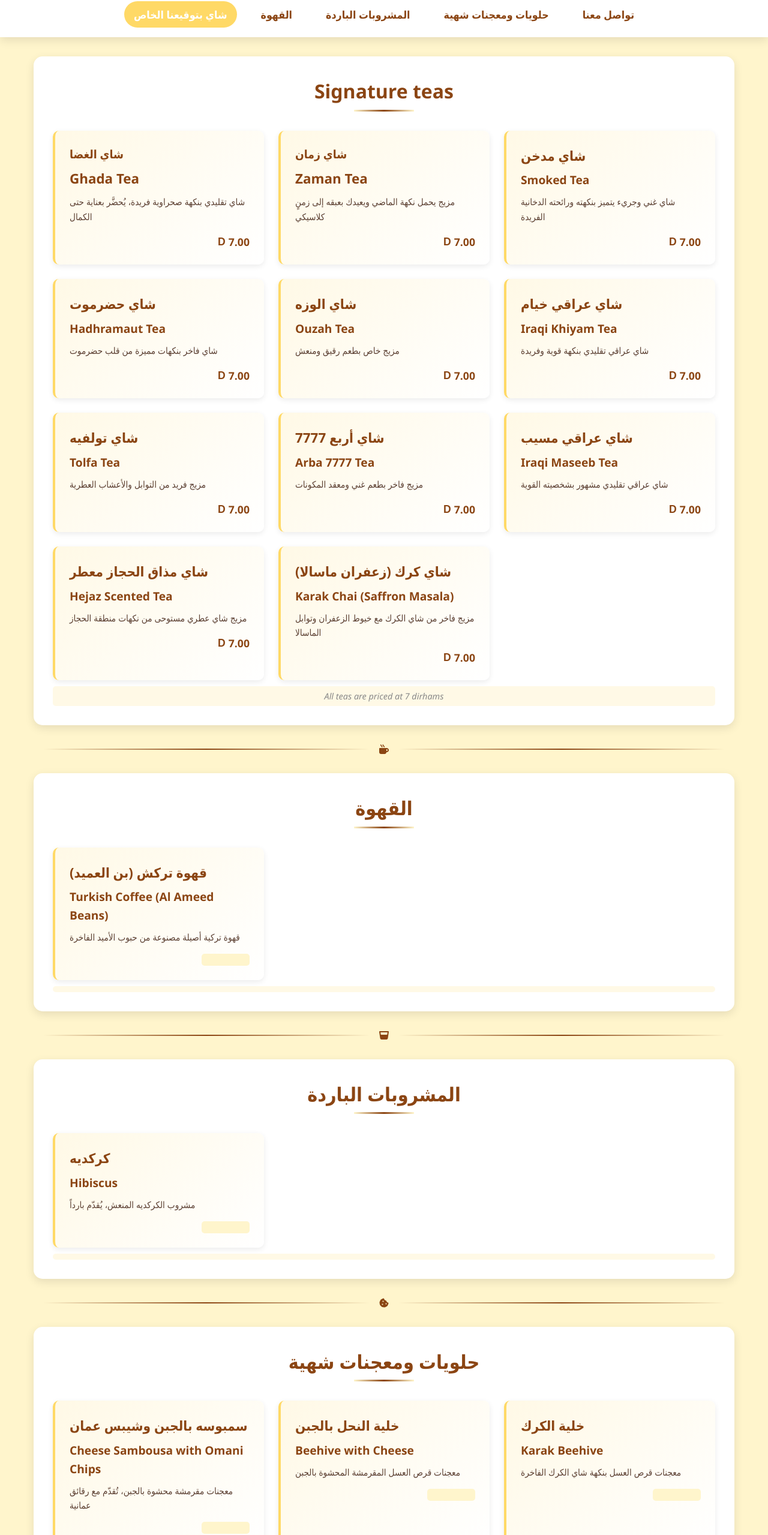
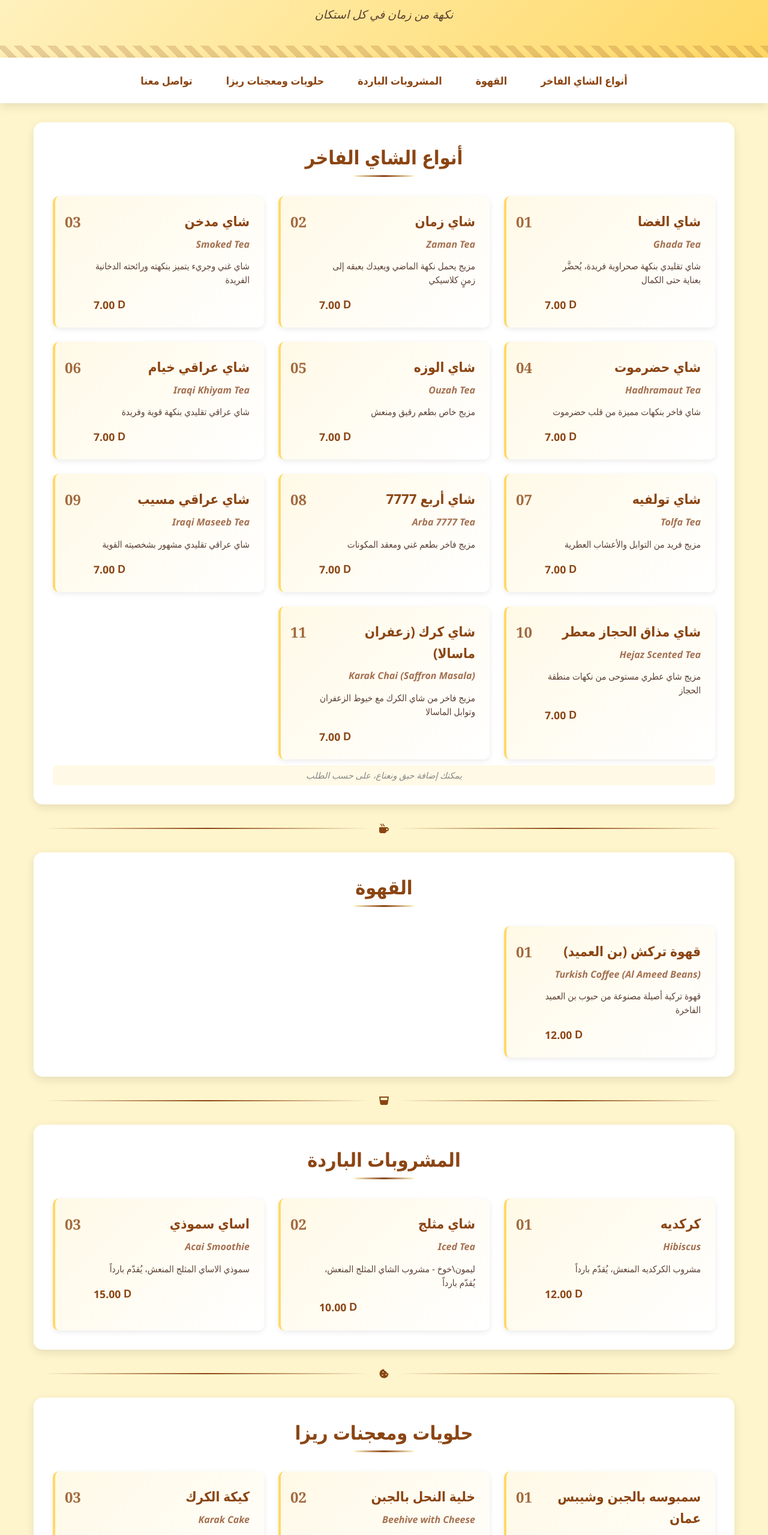
Before and after one commit to retalscodes/Shai-Riza, a plain HTML site: page shaiRiza.html in a window 1280 px wide. Shown: the part 230-2789 px from the top of the page at 60% size. Drawn offline with Linux system fonts and the light colour scheme.

Commit message:
Update shaiRiza.html

```diff
--- a/shaiRiza.html
+++ b/shaiRiza.html
@@ -1,10 +1,10 @@
 <!DOCTYPE html>
-<html lang="en">
+<html lang="ar" dir="rtl">
 
 <head>
     <meta charset="UTF-8">
     <meta name="viewport" content="width=device-width, initial-scale=1.0">
-    <title>Shai Riza Cafe</title>
+    <title>Riza Tea Cafe</title>
     <link rel="stylesheet" href="https://cdnjs.cloudflare.com/ajax/libs/font-awesome/6.4.0/css/all.min.css">
     <style>
         * {
@@ -19,7 +19,7 @@
             --dark-yellow: #FFD966;
             --accent-brown: #8B4513;
             --light-text: #5C4033;
-            --white: #FFFFFF;
+            --white: #ffffff;
             --shadow: 0 5px 15px rgba(0, 0, 0, 0.1);
         }
 
@@ -145,10 +145,11 @@
         .menu-item {
             background: linear-gradient(135deg, #FFF9E6 0%, var(--white) 100%);
             border-radius: 10px;
-            padding: 1.5rem;
+            padding: 1.5rem 1.5rem 1.5rem 4rem;
             box-shadow: 0 3px 10px rgba(0, 0, 0, 0.08);
             border-left: 4px solid var(--dark-yellow);
             transition: all 0.3s ease;
+            position: relative;
         }
 
         .menu-item:hover {
@@ -156,37 +157,49 @@
             transform: translateY(-3px);
         }
 
+        .item-number {
+            position: absolute;
+            left: 1rem;
+            top: 1.5rem;
+            font-size: 1.5rem;
+            font-weight: 700;
+            color: var(--accent-brown);
+            font-family: 'Georgia', serif;
+            opacity: 0.8;
+        }
+
         .item-name {
-            display: flex;
-            justify-content: space-between;
-            align-items: center;
             margin-bottom: 0.5rem;
         }
 
-        .item-name-en {
-            font-weight: bold;
-            font-size: 1.2rem;
-            color: var(--accent-brown);
-        }
-
         .item-name-ar {
+            display: block;
             font-weight: bold;
             font-size: 1.4rem;
             color: var(--accent-brown);
-            direction: rtl;
-            font-family: 'Segoe UI', Tahoma, sans-serif;
+            margin-bottom: 0.25rem;
+        }
+
+        .item-name-en {
+            display: block;
+            font-size: 1rem;
+            font-weight: 600;
+            color: #a57151;
+            margin-bottom: 0.75rem;
+            font-style: italic;
         }
 
         .item-desc {
             color: var(--light-text);
             margin-bottom: 1rem;
             font-size: 0.95rem;
+            line-height: 1.5;
         }
 
         .item-price {
             font-weight: bold;
             color: var(--accent-brown);
-            text-align: right;
+            text-align: left;
             font-size: 1.1rem;
             display: flex;
             align-items: center;
@@ -266,6 +279,28 @@
                 flex-direction: column;
                 gap: 1rem;
             }
+            .menu-item {
+                padding: 1.25rem 1.25rem 1.25rem 3.5rem;
+            }
+            .item-number {
+                left: 0.75rem;
+                top: 1.25rem;
+                font-size: 1.25rem;
+            }
+        }
+
+        @media (max-width: 480px) {
+            .menu-item {
+                padding: 1rem 1rem 1rem 3rem;
+            }
+            .item-number {
+                left: 0.5rem;
+                top: 1rem;
+                font-size: 1.1rem;
+            }
+            .item-name-ar {
+                font-size: 1.2rem;
+            }
         }
         /* Animation for scroll */
 
@@ -320,37 +355,63 @@
             background-color: #fff9e6;
             border-radius: 5px;
         }
+        /* Logo styling */
+
+        .logo-container {
+            margin-bottom: 1rem;
+        }
+
+        .logo-placeholder {
+            background-color: rgba(255, 255, 255, 0.3);
+            padding: 1rem;
+            border-radius: 10px;
+            display: inline-block;
+        }
+        /* Smooth scrolling for the whole page */
+
+        html {
+            scroll-behavior: smooth;
+        }
     </style>
 </head>
 
 <body>
+
     <header>
+        <div class="logo-container">
+            <div class="logo-placeholder">
+                <!-- Add your logo here -->
+                <p>الشعار الخاص بك هنا</p>
+                <i class="fas fa-image" style="font-size: 2rem;"></i>
+            </div>
+        </div>
         <h1 class="cafe-name">شاي ريزا</h1>
-        <p class="tagline">حيث التقليد يلتقي بالذوق</p>
+        <p class="tagline">نكهة من زمان في كل استكان</p>
         <div class="header-pattern"></div>
     </header>
 
     <nav>
         <div class="nav-container">
-            <a href="#signature-teas" class="active">شاي بتوقيعنا الخاص</a>
+            <a href="#signature-teas" class="active">أنواع الشاي الفاخر</a>
             <a href="#coffees">القهوة</a>
             <a href="#cold-beverages">المشروبات الباردة</a>
-            <a href="#pastries">حلويات ومعجنات شهية</a>
-            <a href="#contact">تواصل معنا</a>
+            <a href="#pastries">حلويات ومعجنات ريزا</a>
+            <a href="#تواصل-معنا">تواصل معنا</a>
         </div>
     </nav>
 
     <div class="container">
         <section id="signature-teas" class="menu-section">
-            <h2 class="section-title">Signature teas</h2>
+            <h2 class="section-title">أنواع الشاي الفاخر</h2>
             <div class="menu-items">
                 <!-- Item 1 -->
                 <div class="menu-item">
+                    <div class="item-number">01</div>
                     <div class="item-name">
-                        <span class="item-name-en">شاي الغضا</span>
+                        <span class="item-name-ar">شاي الغضا</span>
                     </div>
                     <div class="item-name">
-                        <span class="item-name-ar">Ghada Tea</span>
+                        <span class="item-name-en">Ghada Tea</span>
                     </div>
                     <p class="item-desc">شاي تقليدي بنكهة صحراوية فريدة، يُحضَّر بعناية حتى الكمال</p>
                     <p class="item-price"><span class="currency-logo">D</span>7.00</p>
@@ -358,11 +419,12 @@
 
                 <!-- Item 2 -->
                 <div class="menu-item">
+                    <div class="item-number">02</div>
                     <div class="item-name">
-                        <span class="item-name-en">شاي زمان</span>
+                        <span class="item-name-ar">شاي زمان</span>
                     </div>
                     <div class="item-name">
-                        <span class="item-name-ar">Zaman Tea</span>
+                        <span class="item-name-en">Zaman Tea</span>
                     </div>
                     <p class="item-desc">مزيج يحمل نكهة الماضي ويعيدك بعبقه إلى زمنٍ كلاسيكي</p>
                     <p class="item-price"><span class="currency-logo">D</span>7.00</p>
@@ -370,9 +432,9 @@
 
                 <!-- Item 3 -->
                 <div class="menu-item">
+                    <div class="item-number">03</div>
                     <div class="item-name">
                         <span class="item-name-ar">شاي مدخن</span>
-
                     </div>
                     <div class="item-name">
                         <span class="item-name-en">Smoked Tea</span>
@@ -383,6 +445,7 @@
 
                 <!-- Item 4 -->
                 <div class="menu-item">
+                    <div class="item-number">04</div>
                     <div class="item-name">
                         <span class="item-name-ar">شاي حضرموت</span>
                     </div>
@@ -395,9 +458,9 @@
 
                 <!-- Item 5 -->
                 <div class="menu-item">
+                    <div class="item-number">05</div>
                     <div class="item-name">
                         <span class="item-name-ar">شاي الوزه</span>
-
                     </div>
                     <div class="item-name">
                         <span class="item-name-en">Ouzah Tea</span>
@@ -408,12 +471,12 @@
 
                 <!-- Item 6 -->
                 <div class="menu-item">
+                    <div class="item-number">06</div>
                     <div class="item-name">
                         <span class="item-name-ar">شاي عراقي خيام</span>
                     </div>
                     <div class="item-name">
                         <span class="item-name-en">Iraqi Khiyam Tea</span>
-
                     </div>
                     <p class="item-desc">شاي عراقي تقليدي بنكهة قوية وفريدة</p>
                     <p class="item-price"><span class="currency-logo">D</span>7.00</p>
@@ -421,9 +484,9 @@
 
                 <!-- Item 7 -->
                 <div class="menu-item">
+                    <div class="item-number">07</div>
                     <div class="item-name">
                         <span class="item-name-ar">شاي تولفيه</span>
-
                     </div>
                     <div class="item-name">
                         <span class="item-name-en">Tolfa Tea</span>
@@ -434,12 +497,12 @@
 
                 <!-- Item 8 -->
                 <div class="menu-item">
+                    <div class="item-number">08</div>
                     <div class="item-name">
                         <span class="item-name-ar">شاي أربع 7777</span>
                     </div>
                     <div class="item-name">
                         <span class="item-name-en">Arba 7777 Tea</span>
-
                     </div>
                     <p class="item-desc">مزيج فاخر بطعم غني ومعقد المكونات</p>
                     <p class="item-price"><span class="currency-logo">D</span>7.00</p>
@@ -447,9 +510,9 @@
 
                 <!-- Item 9 -->
                 <div class="menu-item">
+                    <div class="item-number">09</div>
                     <div class="item-name">
                         <span class="item-name-ar">شاي عراقي مسيب</span>
-
                     </div>
                     <div class="item-name">
                         <span class="item-name-en">Iraqi Maseeb Tea</span>
@@ -460,6 +523,7 @@
 
                 <!-- Item 10 -->
                 <div class="menu-item">
+                    <div class="item-number">10</div>
                     <div class="item-name">
                         <span class="item-name-ar">شاي مذاق الحجاز معطر</span>
                     </div>
@@ -472,9 +536,9 @@
 
                 <!-- Item 11 -->
                 <div class="menu-item">
+                    <div class="item-number">11</div>
                     <div class="item-name">
                         <span class="item-name-ar">شاي كرك (زعفران ماسالا)</span>
-
                     </div>
                     <div class="item-name">
                         <span class="item-name-en">Karak Chai (Saffron Masala)</span>
@@ -483,7 +547,7 @@
                     <p class="item-price"><span class="currency-logo">D</span>7.00</p>
                 </div>
             </div>
-            <p class="price-comment">All teas are priced at 7 dirhams</p>
+            <p class="price-comment">يمكنك إضافة حبق ونعناع، على حسب الطلب</p>
         </section>
 
         <div class="decorative-divider">
@@ -495,22 +559,19 @@
             <div class="menu-items">
                 <!-- Coffee Item 1 -->
                 <div class="menu-item">
+                    <div class="item-number">01</div>
                     <div class="item-name">
                         <span class="item-name-ar">قهوة تركش (بن العميد)</span>
-
                     </div>
                     <div class="item-name">
                         <span class="item-name-en">Turkish Coffee (Al Ameed Beans)</span>
                     </div>
-                    <p class="item-desc">قهوة تركية أصيلة مصنوعة من حبوب الأميد الفاخرة</p>
-                    <p class="item-price"><span class="price-placeholder"></span></p>
+                    <p class="item-desc">قهوة تركية أصيلة مصنوعة من حبوب بن العميد الفاخرة</p>
+                    <p class="item-price"><span class="currency-logo">D</span>12.00</p>
                 </div>
 
                 <!-- Add more coffee items here following the same structure -->
             </div>
-            <p class="price-comment">
-                <!-- Add price comment for coffees here if needed -->
-            </p>
         </section>
 
         <div class="decorative-divider">
@@ -522,6 +583,7 @@
             <div class="menu-items">
                 <!-- Cold Beverage Item 1 -->
                 <div class="menu-item">
+                    <div class="item-number">01</div>
                     <div class="item-name">
                         <span class="item-name-ar">كركديه</span>
                     </div>
@@ -529,14 +591,35 @@
                         <span class="item-name-en">Hibiscus</span>
                     </div>
                     <p class="item-desc">مشروب الكركديه المنعش، يُقدّم بارداً</p>
-                    <p class="item-price"><span class="price-placeholder"></span></p>
+                    <p class="item-price"><span class="currency-logo">D</span>12.00</p>
                 </div>
 
-                <!-- Add more cold beverage items here following the same structure -->
+                <!-- Cold Beverage Item 2 -->
+                <div class="menu-item">
+                    <div class="item-number">02</div>
+                    <div class="item-name">
+                        <span class="item-name-ar">شاي مثلج</span>
+                    </div>
+                    <div class="item-name">
+                        <span class="item-name-en">Iced Tea</span>
+                    </div>
+                    <p class="item-desc">ليمون\خوخ - مشروب الشاي المثلج المنعش، يُقدّم بارداً</p>
+                    <p class="item-price"><span class="currency-logo">D</span>10.00</p>
+                </div>
+
+                <!-- Cold Beverage Item 3 -->
+                <div class="menu-item">
+                    <div class="item-number">03</div>
+                    <div class="item-name">
+                        <span class="item-name-ar">اساي سموذي</span>
+                    </div>
+                    <div class="item-name">
+                        <span class="item-name-en">Acai Smoothie</span>
+                    </div>
+                    <p class="item-desc">سموذي الاساي المثلج المنعش، يُقدّم بارداً</p>
+                    <p class="item-price"><span class="currency-logo">D</span>15.00</p>
+                </div>
             </div>
-            <p class="price-comment">
-                <!-- Add price comment for cold beverages here if needed -->
-            </p>
         </section>
 
         <div class="decorative-divider">
@@ -544,84 +627,81 @@
         </div>
 
         <section id="pastries" class="menu-section">
-            <h2 class="section-title">حلويات ومعجنات شهية</h2>
+            <h2 class="section-title">حلويات ومعجنات ريزا</h2>
             <div class="menu-items">
                 <!-- Pastry Item 1 -->
                 <div class="menu-item">
+                    <div class="item-number">01</div>
                     <div class="item-name">
                         <span class="item-name-ar">سمبوسه بالجبن وشيبس عمان</span>
-
                     </div>
                     <div class="item-name">
                         <span class="item-name-en">Cheese Sambousa with Omani Chips</span>
                     </div>
                     <p class="item-desc">معجنات مقرمشة محشوة بالجبن، تُقدّم مع رقائق عمانية</p>
-                    <p class="item-price"><span class="price-placeholder"></span></p>
+                    <p class="item-price"><span class="currency-logo">D</span>18.00</p>
                 </div>
 
                 <!-- Pastry Item 2 -->
                 <div class="menu-item">
+                    <div class="item-number">02</div>
                     <div class="item-name">
                         <span class="item-name-ar">خلية النحل بالجبن</span>
-
                     </div>
                     <div class="item-name">
                         <span class="item-name-en">Beehive with Cheese</span>
                     </div>
                     <p class="item-desc">معجنات قرص العسل المقرمشة المحشوة بالجبن</p>
-                    <p class="item-price"><span class="price-placeholder"></span></p>
+                    <p class="item-price"><span class="currency-logo">D</span>20.00</p>
                 </div>
 
                 <!-- Pastry Item 3 -->
                 <div class="menu-item">
+                    <div class="item-number">03</div>
                     <div class="item-name">
-                        <span class="item-name-ar">خلية الكرك</span>
-
+                        <span class="item-name-ar">كيكة الكرك</span>
                     </div>
                     <div class="item-name">
-                        <span class="item-name-en">Karak Beehive</span>
+                        <span class="item-name-en">Karak Cake</span>
                     </div>
                     <p class="item-desc">معجنات قرص العسل بنكهة شاي الكرك الفاخرة</p>
-                    <p class="item-price"><span class="price-placeholder"></span></p>
+                    <p class="item-price"><span class="currency-logo">D</span>7.00</p>
                 </div>
 
                 <!-- Pastry Item 4 -->
                 <div class="menu-item">
+                    <div class="item-number">04</div>
                     <div class="item-name">
                         <span class="item-name-ar">خلية النحل بالكرواسون</span>
-
                     </div>
                     <div class="item-name">
                         <span class="item-name-en">Croissant Beehive</span>
                     </div>
                     <p class="item-desc">معجنات قرص العسل الرقيقة المصنوعة من عجينة الكرواسون</p>
-                    <p class="item-price"><span class="price-placeholder"></span></p>
+                    <p class="item-price"><span class="currency-logo">D</span>20.00</p>
                 </div>
 
                 <!-- Pastry Item 5 -->
                 <div class="menu-item">
+                    <div class="item-number">05</div>
                     <div class="item-name">
                         <span class="item-name-ar">كريم كراميل</span>
                     </div>
                     <div class="item-name">
                         <span class="item-name-en">Crème Caramel</span>
-
                     </div>
                     <p class="item-desc">كريم كراميل يذوب في الفم بطعمه الغني والناعم</p>
-                    <p class="item-price"><span class="price-placeholder"></span></p>
+                    <p class="item-price"><span class="currency-logo">D</span>11.00</p>
                 </div>
             </div>
-            <p class="price-comment">
-                <!-- Add price comment for pastries here if needed -->
-            </p>
         </section>
     </div>
 
-    <footer id="تواصل معنا">
+    <footer id="تواصل-معنا">
         <div class="contact-info">
             <div class="contact-item">
                 <i class="fas fa-map-marker-alt"></i>
-                <span>Madinat Zayed - مدينة زايد</span>
+                <span>Madinat Zayed - مدينة زايدالظفرة</span>
             </div>
             <div class="contact-item">
                 <i class="fas fa-phone"></i>
@@ -629,29 +709,54 @@
             </div>
             <div class="contact-item">
                 <i class="fas fa-clock"></i>
-                <span>Open daily: 6AM - 12AM</span>
+                <span>Open daily: 8AM - 11PM</span>
             </div>
         </div>
 
         <div class="social-icons">
-            <a href="#"><i class="fab fa-instagram"></i></a>
-            <a href="#"><i class="fab fa-tiktok"></i></a>
+            <a href="https://www.instagram.com/rizateacafe" target="_blank" aria-label="Instagram">
+                <i class="fab fa-instagram"></i>
+            </a>
+            <a href="https://www.tiktok.com/@riza.tea.cafe" target="_blank" aria-label="TikTok">
+                <i class="fab fa-tiktok"></i>
+            </a>
         </div>
 
         <p>© 2025 Shai Riza Cafe. All rights reserved.</p>
     </footer>
 
     <script>
-        // Simple JavaScript for navigation effect
+        // Enhanced JavaScript for navigation effect
         document.addEventListener('DOMContentLoaded', function() {
             const navLinks = document.querySelectorAll('nav a');
+            const sections = document.querySelectorAll('.menu-section, footer');
 
-            navLinks.forEach(link => {
-                link.addEventListener('click', function() {
-                    navLinks.forEach(l => l.classList.remove('active'));
-                    this.classList.add('active');
+            // Update active nav link based on scroll position
+            function updateActiveNav() {
+                let currentSection = '';
+
+                sections.forEach(section => {
+                    const sectionTop = section.offsetTop;
+                    const sectionHeight = section.clientHeight;
+
+                    if (pageYOffset >= (sectionTop - 100)) {
+                        currentSection = section.getAttribute('id');
+                    }
                 });
-            });
+
+                navLinks.forEach(link => {
+                    link.classList.remove('active');
+                    if (link.getAttribute('href').substring(1) === currentSection) {
+                        link.classList.add('active');
+                    }
+                });
+            }
+
+            // Initial call to set active nav
+            updateActiveNav();
+
+            // Update active nav on scroll
+            window.addEventListener('scroll', updateActiveNav);
 
             // Smooth scrolling for navigation links
             document.querySelectorAll('nav a').forEach(anchor => {
@@ -661,10 +766,27 @@
                     const targetId = this.getAttribute('href');
                     const targetSection = document.querySelector(targetId);
 
+                    // Update active nav link
+                    navLinks.forEach(l => l.classList.remove('active'));
+                    this.classList.add('active');
+
+                    // Smooth scroll to target
                     window.scrollTo({
                         top: targetSection.offsetTop - 20,
                         behavior: 'smooth'
                     });
+                });
+            });
+
+            // Add subtle animation to menu items on hover
+            const menuItems = document.querySelectorAll('.menu-item');
+            menuItems.forEach(item => {
+                item.addEventListener('mouseenter', () => {
+                    item.style.transform = 'translateY(-5px)';
+                });
+
+                item.addEventListener('mouseleave', () => {
+                    item.style.transform = 'translateY(0)';
                 });
             });
         });
```
